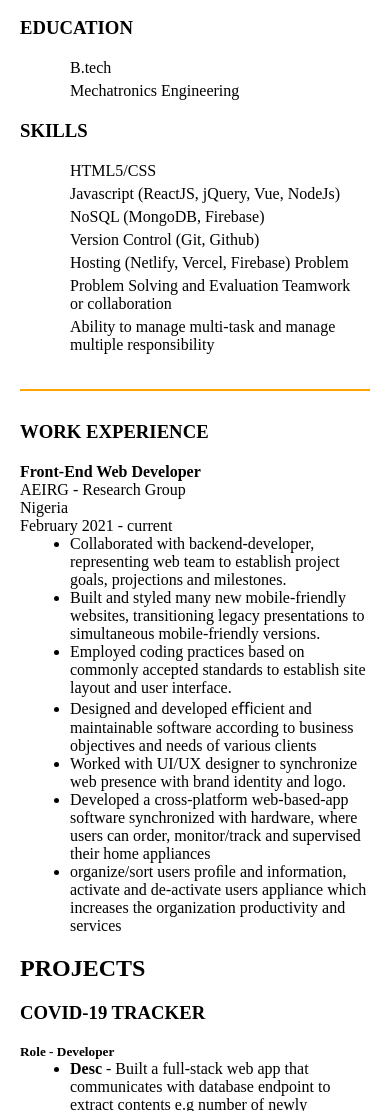
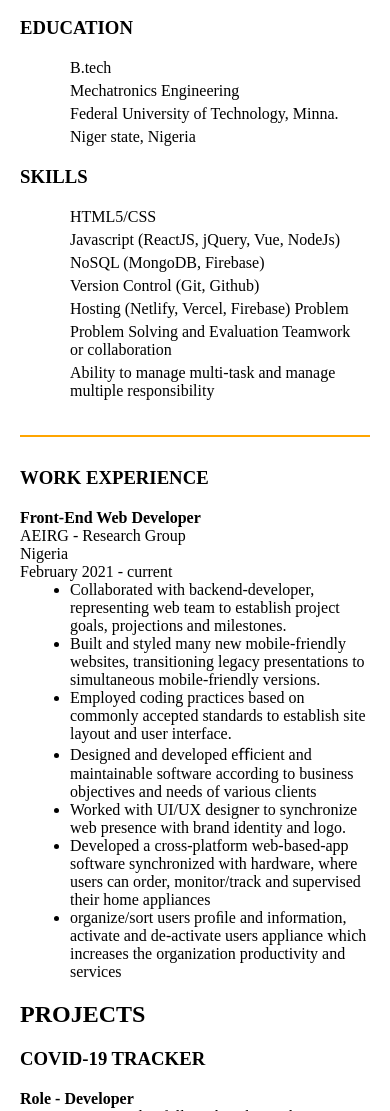
Before and after one commit to Solintin/Zuri-CV, a plain HTML site: page index.html in a window 390 px wide. Shown: the part 322-1433 px from the top of the page. Drawn offline with Linux system fonts and the light colour scheme.

Commit message:
Last Changes

```diff
--- a/app.css
+++ b/app.css
@@ -37,7 +37,7 @@ header .name .alley {
   padding: 0 10px 0 70px;
   display: -ms-grid;
   display: grid;
-  -ms-grid-columns: (1fr)[3];
+  -ms-grid-columns: (1fr);
       grid-template-columns: repeat(3, 1fr);
   margin-bottom: 50px;
 }
@@ -91,4 +91,3 @@ header .name .alley {
     margin: 15px 0;
   }
 }
-/*# sourceMappingURL=app.css.map */
--- a/app.scss
+++ /dev/null
@@ -1,80 +0,0 @@
-* {
-  padding: 0;
-  margin: 0;
-  text-decoration: none;
-}
-header {
-  margin-top: 50px;
-  margin-bottom: 10px;
-  padding: 30px 0;
-  text-align: center;
-  background: rgb(241, 241, 241);
-  position: relative;
-  .name {
-    position: absolute;
-    border: 2px solid orange;
-    top: 0;
-
-
-    transform: translate(-50%, -50%);
-    padding: 10px 30px;
-    text-align: inherit;
-    left: 50%;
-
-    background: #fff;
-    width: max-content;
-    .alley{
-      text-shadow:    5px -5px orange;
-    }
-  }
-}
-.container {
-  margin: 10px 0;
-  padding: 0 10px 0 70px;
-  display: grid;
-  grid-template-columns: repeat(3, 1fr);
-  .partB {
-    padding-left: 30px;
-    border-left: 2px solid orange;
-    grid-column: 2 / 4;
-    margin-bottom: 50px;
-  }
-  .partA {
-    text-align: right;
-    padding-right: 15px;
-    li {
-      list-style: none;
-      margin: 5px 0;
-    }
-  }
-  h3 {
-    text-transform: uppercase;
-    margin: 20px 0;
-  }
-  ul {
-    padding-left: 50px !important;
-  }
-  margin-bottom: 50px;
-}
-
-@media screen and (max-width: 560px) {
-  .container {
-    padding: 5px 20px;
-    grid-template-columns: 1fr;
-
-    .partB {
-      grid-column: 1 / 1;
-      border-top: 2px solid orange;
-      border-left: 0;
-
-      padding: 10px 0;
-      margin-top: 20px;
-    }
-    .partA {
-      text-align: left;
-      div {
-        margin: 15px 0;
-      }
-    }
-  }
-}
--- a/index.html
+++ b/index.html
@@ -37,6 +37,8 @@
         <ul>
           <li>B.tech</li>
           <li>Mechatronics Engineering </li>
+          <li>Federal University of Technology, Minna.</li>
+          <li>Niger state, Nigeria</li>
         </ul>
       </div>
       <div>
@@ -84,7 +86,7 @@
 
       <h2 style="margin-top: 20px;">PROJECTS</h2>
       <h3>Covid-19 Tracker</h3>
-      <h5>Role - Developer</h5>
+      <h4>Role - Developer</h4>
       <ul>
         <li> <strong>Desc </strong> - Built a full-stack web app that communicates with database endpoint to extract
           contents e.g number of
```
